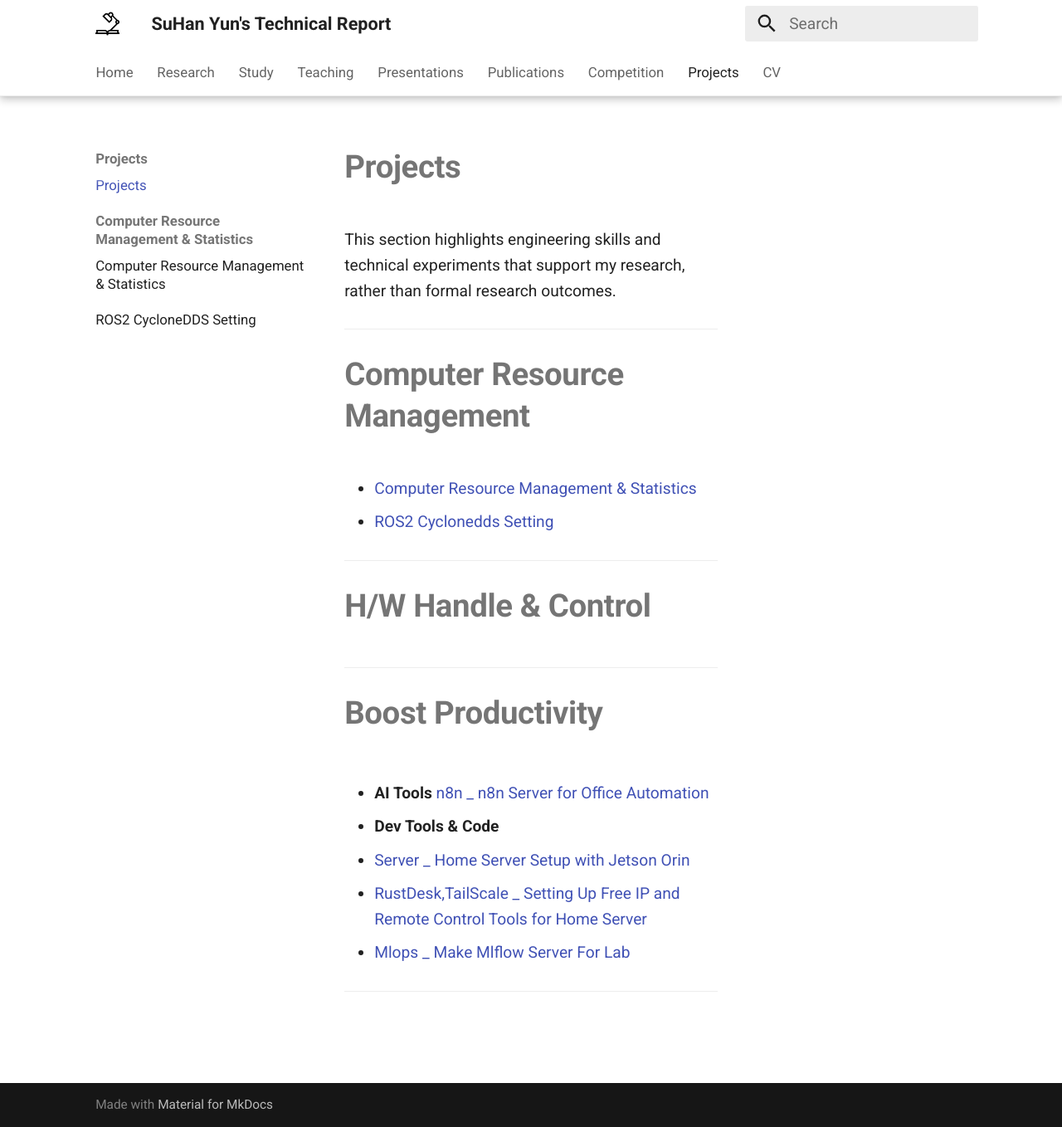
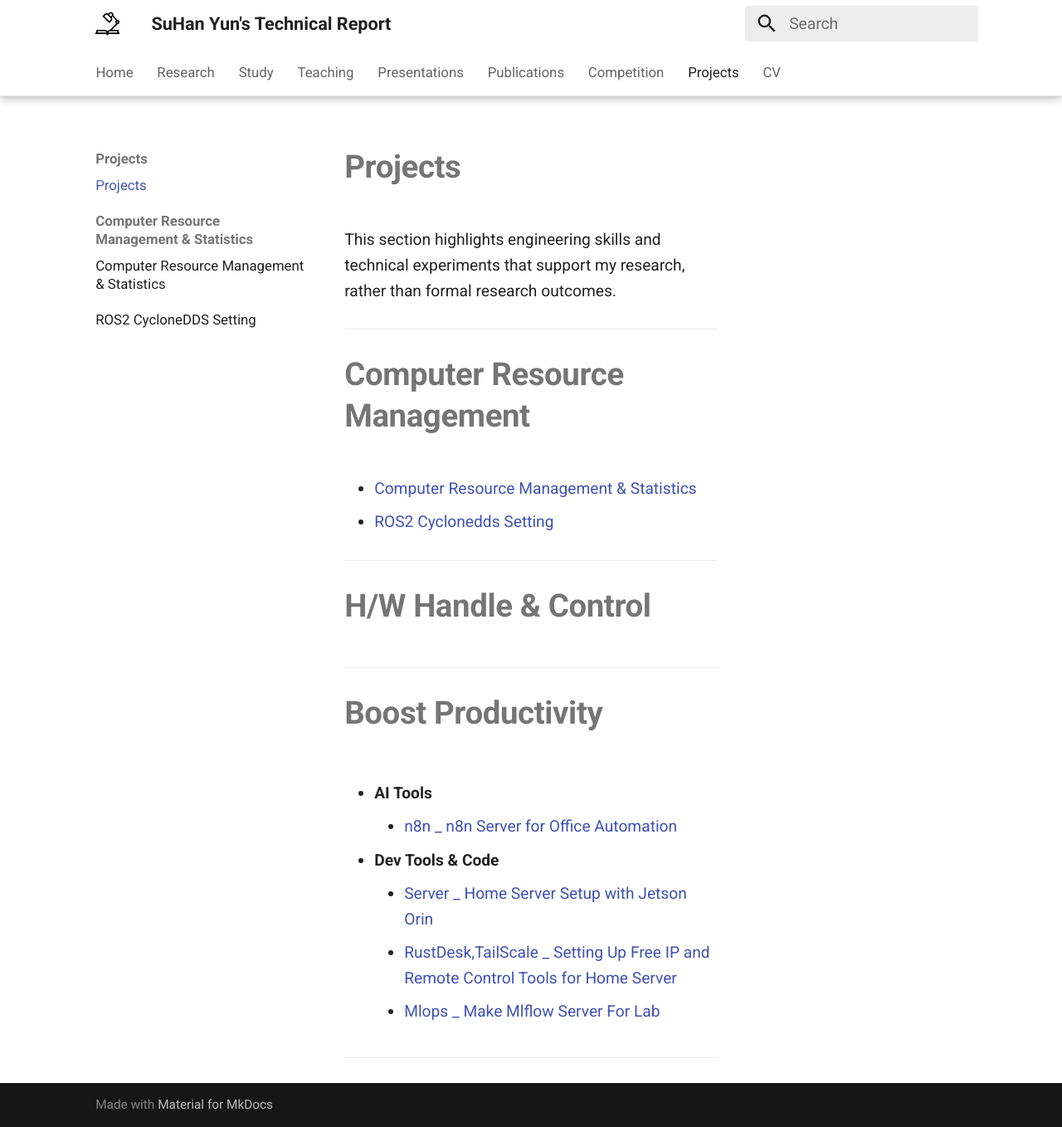
Before and after one commit to YSH-research/YSH-research.github.io, an MkDocs documentation site: the page built from docs/Project/projects.md, in a window 1280 px wide and 1358 px high. Shown: the whole window at 83% size. Built offline with MkDocs 1.6.1 and Material for MkDocs 9.7.7, drawn with Linux system fonts in a browser that asks for light colours.

```diff
--- a/docs/Project/projects.md
+++ b/docs/Project/projects.md
@@ -18,11 +18,11 @@ This section highlights engineering skills and technical experiments that suppor
 # **Boost Productivity**
 
 - **AI Tools**
-    [n8n _ n8n Server for Office Automation]()
+    - [n8n _ n8n Server for Office Automation]()
 
 - **Dev Tools & Code**
-  - [Server _ Home Server Setup with Jetson Orin]()
-  - [RustDesk,TailScale _ Setting Up Free IP and Remote Control Tools for Home Server]()
-  - [Mlops _ Make Mlflow Server For Lab]()
+    - [Server _ Home Server Setup with Jetson Orin]()
+    - [RustDesk,TailScale _ Setting Up Free IP and Remote Control Tools for Home Server]()
+    - [Mlops _ Make Mlflow Server For Lab]()
 
 ---
```
